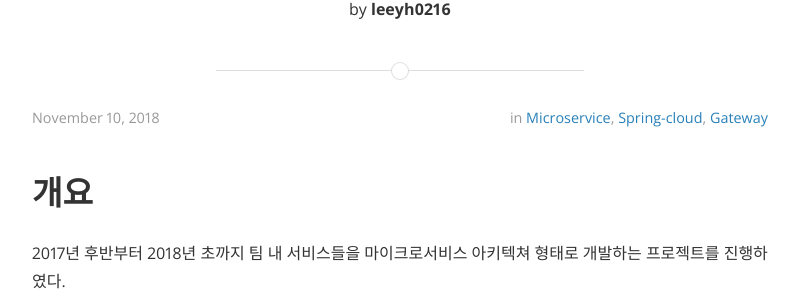
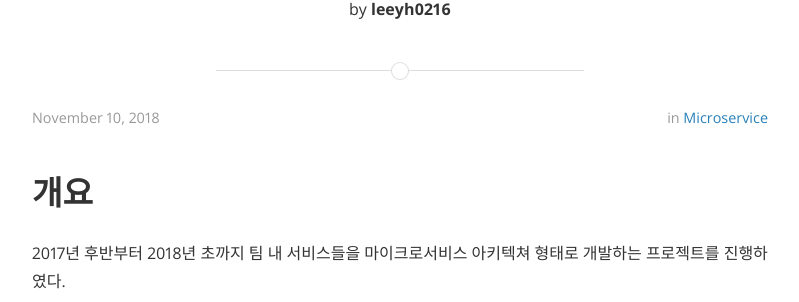
Before and after one commit to leeyh0216/leeyh0216.github.io, a Jekyll site: the page built from _posts/microservice/2018-11-10-spring-cloud-zuul.md, in a window 1280 px wide and 900 px high. Shown: the part 177-479 px from the top of the window, without its empty margins (240-1039 px from the left). Built offline with Jekyll 4.4.1, drawn with Linux system fonts in a browser that asks for light colours; nearby versions of some CDN libraries.

Commit message:
Spring Cloud Zuul(1) 태그 수정

```diff
--- a/_posts/microservice/2018-11-10-spring-cloud-zuul.md
+++ b/_posts/microservice/2018-11-10-spring-cloud-zuul.md
@@ -3,7 +3,7 @@ layout: post
 title:  "Spring cloud zuul(1)"
 date:   2018-11-10 15:00:00 +0900
 author: leeyh0216
-categories: microservice spring-cloud gateway
+categories: microservice
 ---
 
 # 개요
```
